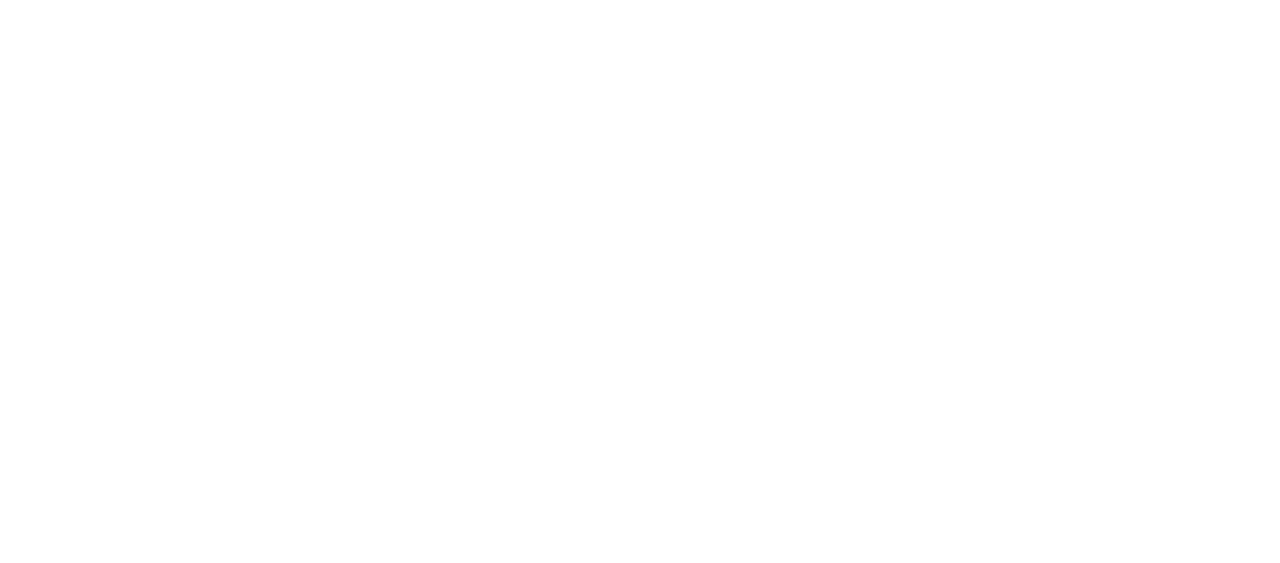
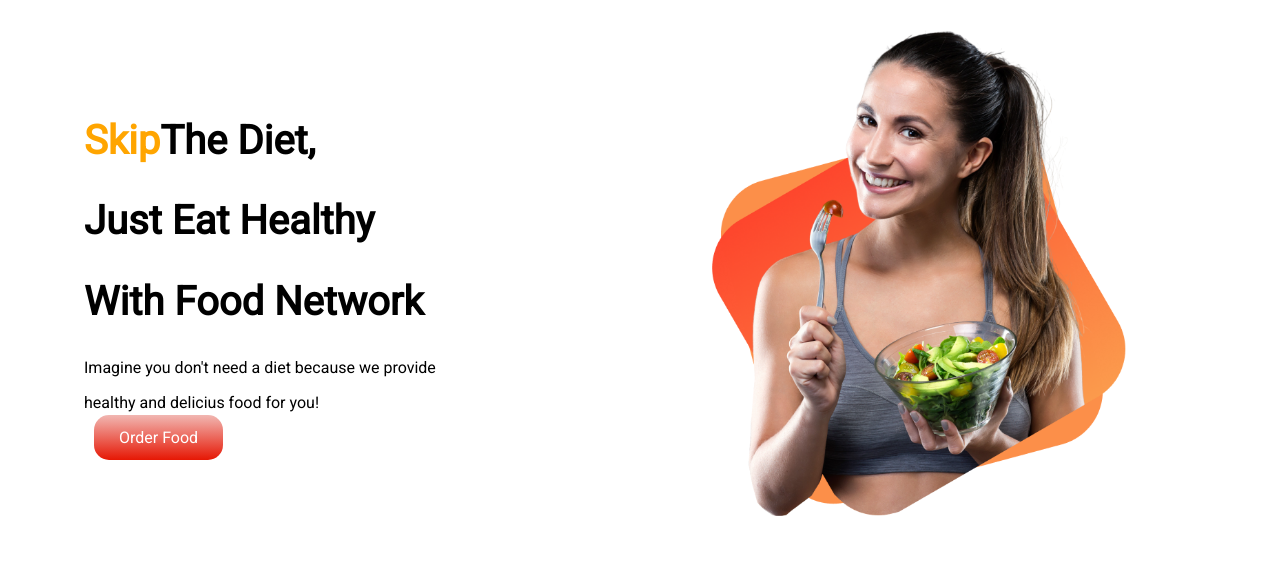
Before and after one commit to zakiralhasan/healthy-website, a plain HTML site: page index.html in a window 1280 px wide. Drawn offline with Linux system fonts and the light colour scheme.

Commit message:
section one

```diff
--- a/index.html
+++ b/index.html
@@ -4,9 +4,23 @@
     <meta charset="UTF-8">
     <meta http-equiv="X-UA-Compatible" content="IE=edge">
     <meta name="viewport" content="width=device-width, initial-scale=1.0">
-    <title>Document</title>
+    <title>Eat Healthy</title>
+    <link href="https://fonts.googleapis.com/css2?family=Poppins:ital@1&family=Roboto&display=swap" rel="stylesheet">
+    <link rel="stylesheet" href="style.css">
 </head>
 <body>
-
+  <section id="section-one">
+    <div id="soction-one-div1" class="half-width">
+      <h1><span class="orange-color">Skip</span>The Diet,</h1>
+      <h1>Just Eat Healthy</h1>
+      <h1>With Food Network</h1>
+      <p>Imagine you don't need a diet because we provide </p>
+      <p>healthy and delicius food for you!</p>
+      <a class="button" href="https://www.google.com.bd/">Order Food</a>
+  </div>
+  <div class="half-width">
+    <img src="images/female/Group 8425.png" alt="just a picutre">
+  </div>
+  </section>
 </body>
 </html>
--- a/style.css
+++ b/style.css
@@ -1,3 +1,32 @@
 body{
     margin: 0;
+    font-family: 'Roboto', sans-serif;
 }
+#section-one{
+    display: flex;
+}
+.half-width{
+    width: 50%;
+    margin: 20px;
+}
+.half-width img{
+    width: 80%;
+}
+.orange-color{
+    color: orange;
+}
+h1{
+    font-size: 40px;
+}
+.button{
+    text-decoration: none;
+    color: white;
+    background-image: linear-gradient(#f1b7b2, #e61704);
+    margin: 10px;
+    padding: 13px 25px;
+    border-radius: 15px;
+}
+#soction-one-div1{
+    padding-top: 5%;
+    padding-left: 5%;
+}
```
